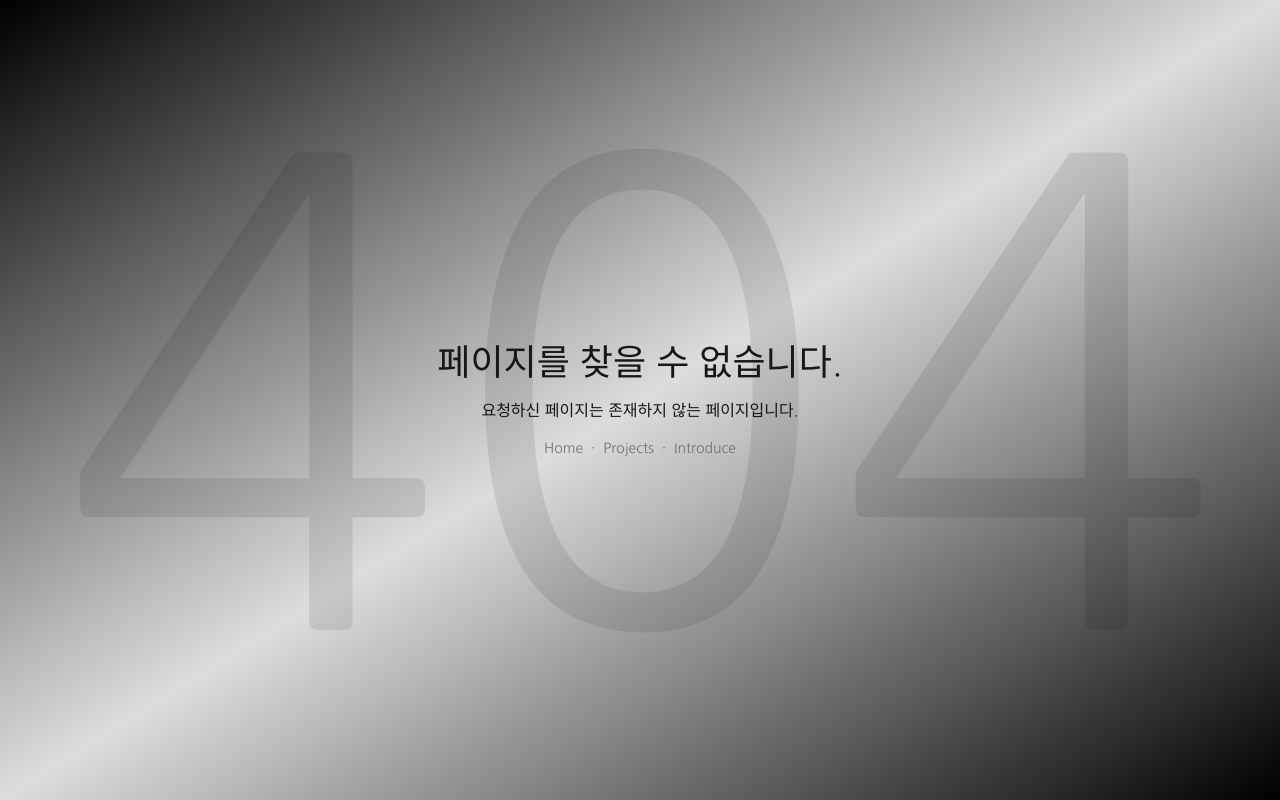
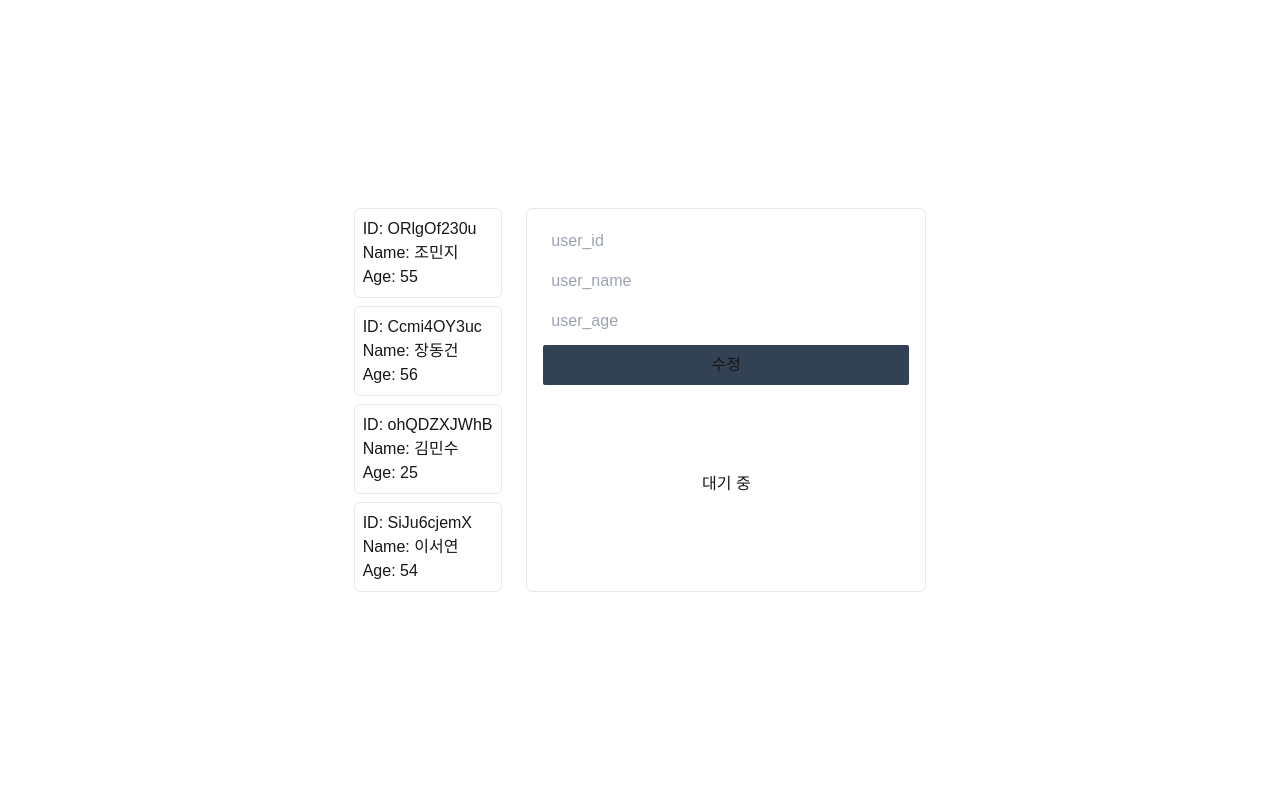
Before and after one commit to Kimjinhyeok/NextJS_Playground, a Next.js app: page /learning/tanstack_query/update in a window 1280 px wide. Before the commit this address had no page. Built offline with nearby package versions, Linux system fonts and the light colour scheme; data requests are answered from the project's data file.

Commit message:
Add: put and refresh

```diff
--- /dev/null
+++ b/app/learning/tanstack_query/update/page.tsx
@@ -0,0 +1,88 @@
+'use client';
+
+import { Query, useMutation, useQuery, useQueryClient } from "@tanstack/react-query"
+import axios from "axios"
+import { ChangeEvent, MouseEventHandler, useState } from "react";
+
+interface User {
+  name: string,
+  age: number,
+  id: string
+}
+export default function tanStackQueryUpdatePage() {
+  const queryClient = useQueryClient();
+  const [user, setUser] = useState<User>({ age: 0, name: '', id: '' });
+
+  const getUsers = async () => {
+    const res = await axios.get('http://localhost:3001/users');
+    return res.data as User[];
+  }
+  const updateUser = async (data:User) => {
+    const res = await axios.put(`http://localhost:3001/users/${data.id}`, data);
+    return res.data;
+  }
+  const query = useQuery<User[]>({
+    queryKey: ['get_users'], queryFn: getUsers,
+  });
+  const mutation = useMutation({
+    mutationKey: ['update_user', user],
+    mutationFn: updateUser,
+    onSuccess: () => {
+      queryClient.refetchQueries({ queryKey: ['get_users'], exact: false })
+    }
+  })
+
+  const onChange = (key:keyof User) => (event:ChangeEvent) => {
+    const { value } = event.target as HTMLInputElement;
+    setUser({
+      ...user,
+      [key]: value
+    });
+  }
+  const runUpdate:MouseEventHandler<HTMLButtonElement> = (event) => {
+    event.preventDefault();
+    mutation.mutate(user);
+  }
+  return (
+    <div className="flex space-x-2 min-w-[400px]">
+      <div className="w-full max-h-[400px] overflow-auto">
+        <ul className="m-2">
+          {
+            query.isSuccess ?
+            query.data?.map(item => (
+              <li className="my-2 p-2 w-full border border-slate-200 rounded-md">
+                <div className=""><span>ID: </span><span>{ item.id }</span></div>
+                <div className=""><span>Name: </span><span>{ item.name }</span></div>
+                <div className=""><span>Age: </span><span>{ item.age }</span></div>
+              </li>
+            ))
+            : <UserListSkeleton />
+          }
+        </ul>
+      </div>
+      <div className="flex flex-col space-y-4 h-full">
+        <form name="user_update" className="flex flex-col w-[400px] h-full m-2 p-4 space-y-2 border border-slate-200 rounded-md">
+          <input onChange={onChange("id")} className="w-full px-2 py-1 text-black rounded-sm" placeholder="user_id" />
+          <input onChange={onChange("name")} className="w-full px-2 py-1 text-black rounded-sm" placeholder="user_name" />
+          <input onChange={onChange("age")} type="number" className="w-full px-2 py-1 text-black rounded-sm" placeholder="user_age" />
+          <button onClick={runUpdate} className="w-full p-2 bg-slate-700 rounded-sm">수정</button>
+          <div className="flex-1 flex justify-center items-center">
+            {
+              mutation.isIdle
+              ? <>대기 중</>
+              : mutation.isSuccess
+                ? <>수정 완료</>
+                : mutation.isPending
+                  ? <>'전송 중'</>
+                  : <></>
+            }
+          </div>
+        </form>
+      </div>
+    </div>
+  )
+}
+
+const UserListSkeleton = () => (
+  <div className="w-[131px] h-[380px] border border-slate-200 rounded-md" />
+)
```
